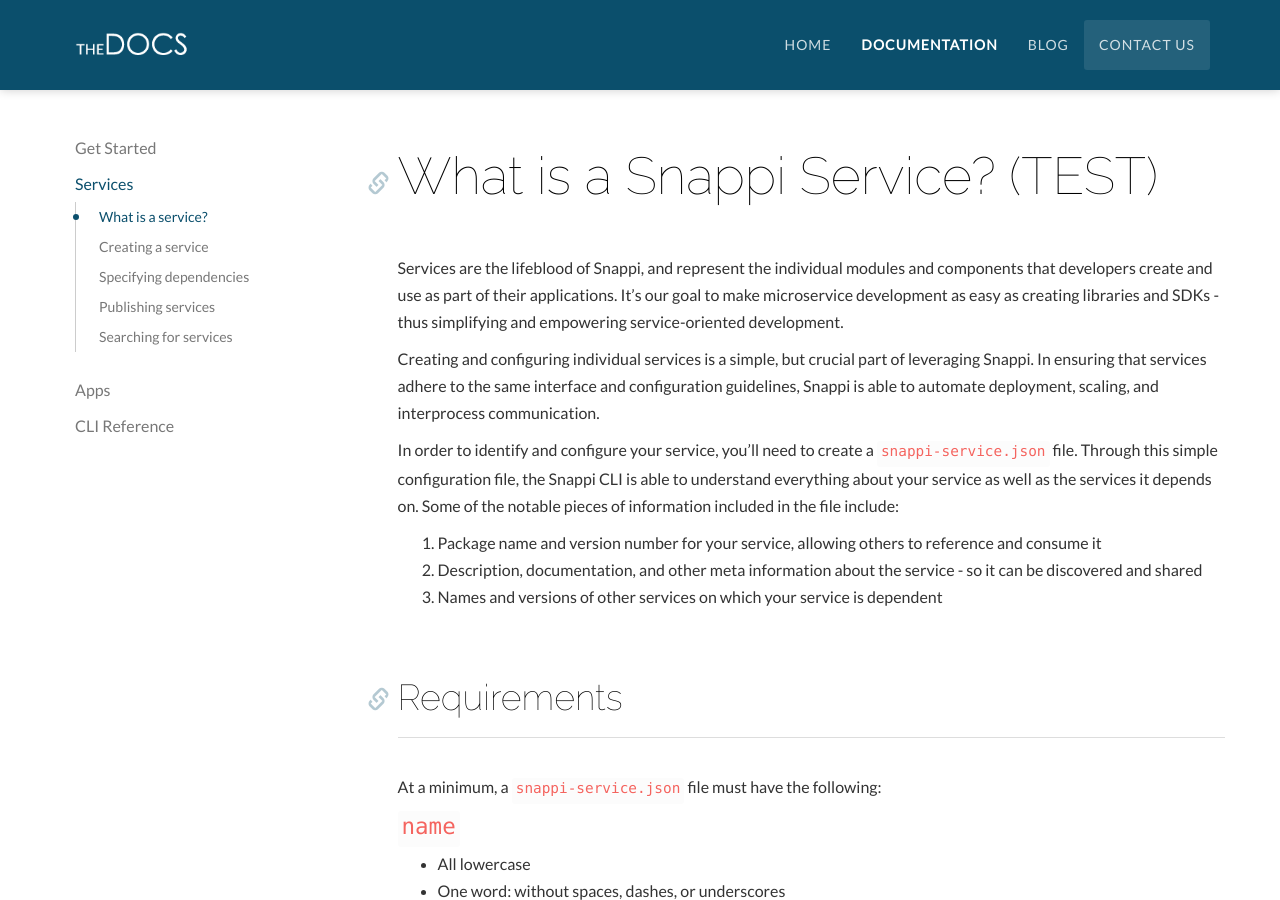
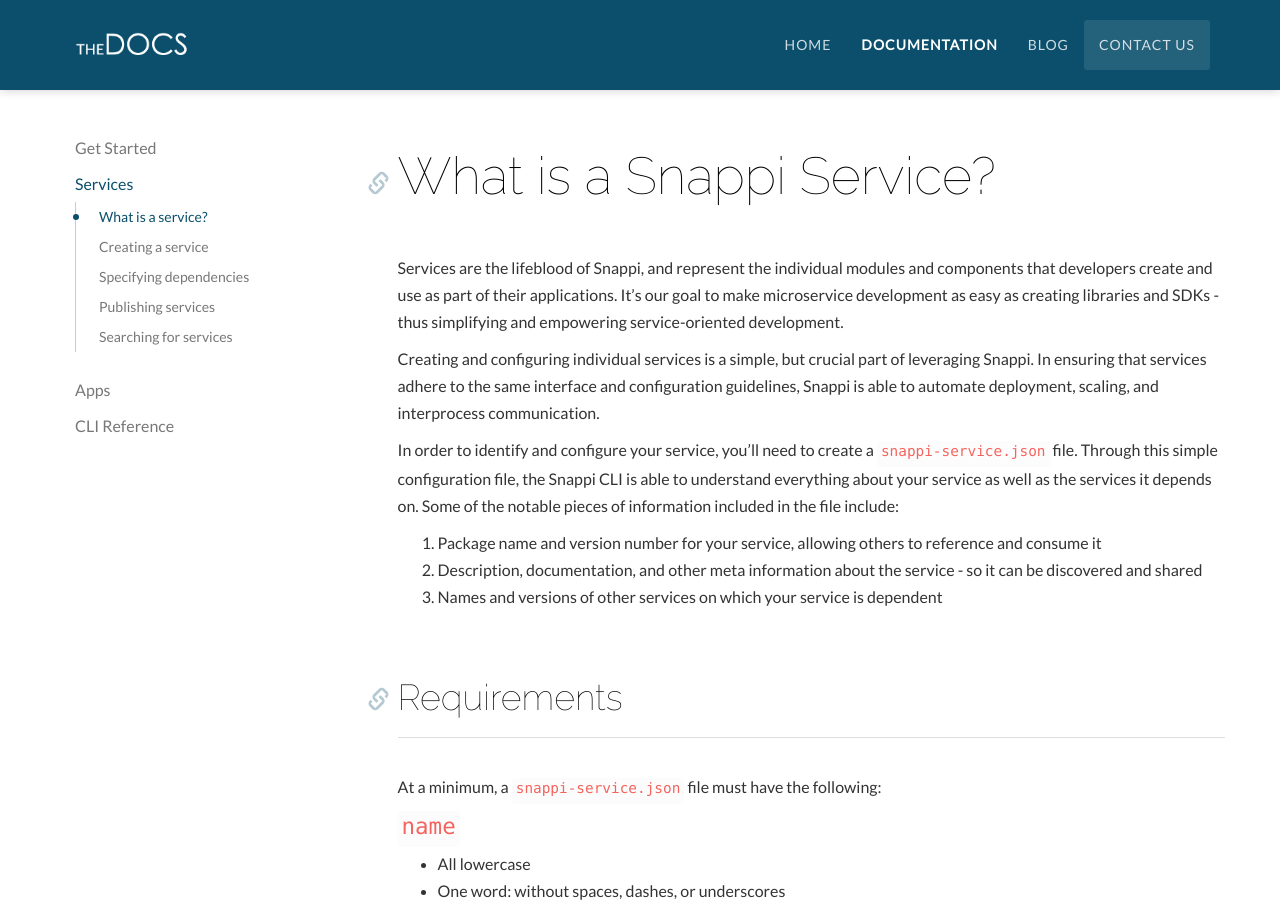
Before and after one commit to snappi/snappi.github.io, a Jekyll site: the page built from _docs/services/01_what_is_a_service.md, in a window 1280 px wide and 900 px high. Built offline with Jekyll 4.4.1, drawn with Linux system fonts in a browser that asks for light colours; comment, search, counter and statistics services are not loaded.

Commit message:
Revert Dans test changes

```diff
--- a/_docs/services/01_what_is_a_service.md
+++ b/_docs/services/01_what_is_a_service.md
@@ -6,7 +6,7 @@ order: 0
 parent: services
 ---
 
-# What is a Snappi Service? (TEST)
+# What is a Snappi Service?
 Services are the lifeblood of Snappi, and represent the individual modules and components that developers create and
 use as part of their applications. It's our goal to make microservice development as easy as creating
 libraries and SDKs - thus simplifying and empowering service-oriented development.
```
